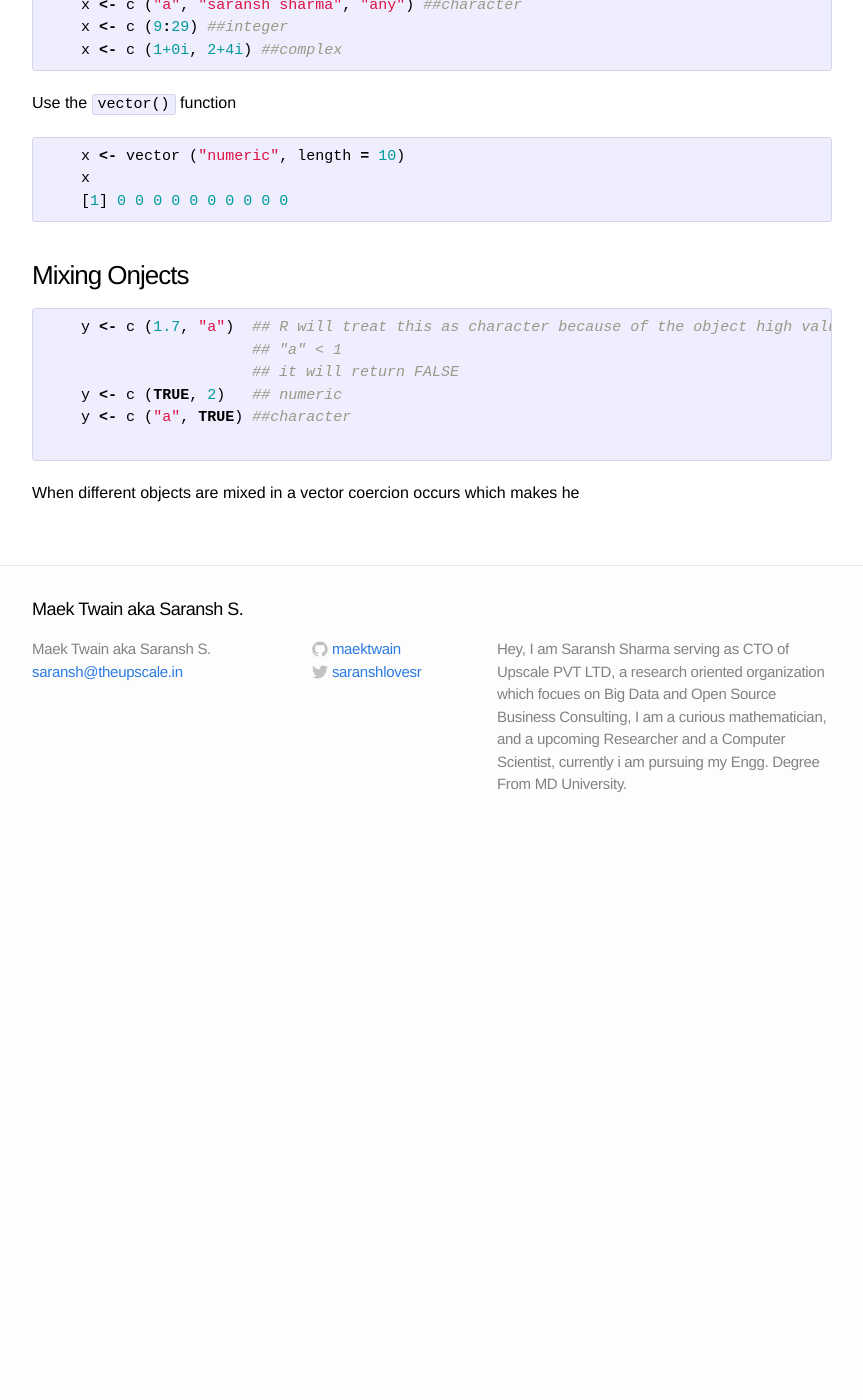
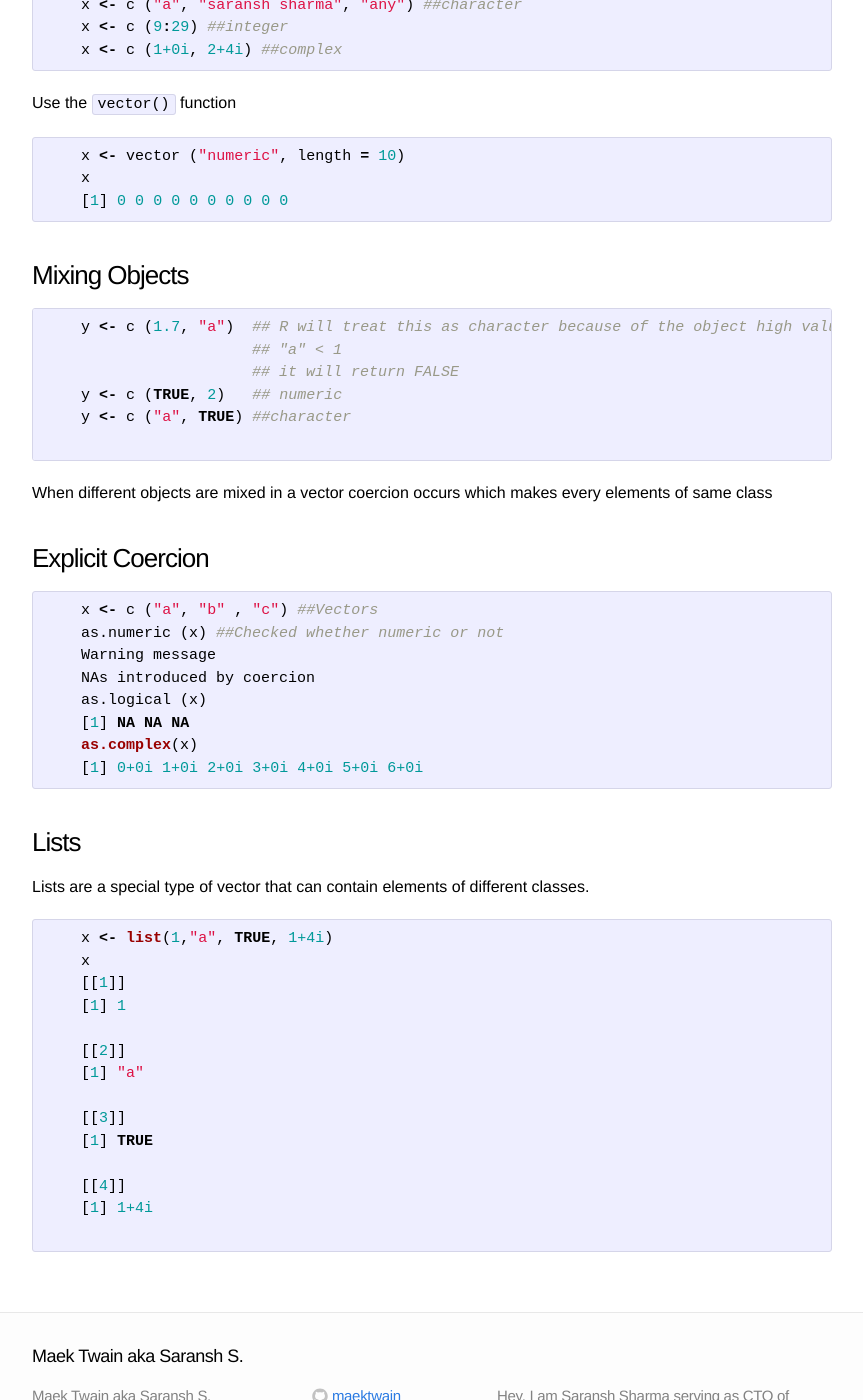
Before and after one commit to theupscale/maektwain.github.io, a Jekyll site: the page built from _posts/2015-03-04-r-vectors-and-lists-week-one.markdown, in a window 1280 px wide and 1400 px high, scrolled down 439 px. Shown: the whole window, without its empty margins (208-1071 px from the left). Built offline with Jekyll 4.4.1, drawn with Linux system fonts in a browser that asks for light colours; before the commit the page ends 1280 px from its top, so only the background shows below that.

Commit message:
New more solid codes added

```diff
--- a/_posts/2015-03-04-r-vectors-and-lists-week-one.markdown
+++ b/_posts/2015-03-04-r-vectors-and-lists-week-one.markdown
@@ -1,7 +1,7 @@
 ---
 layout: post
 title:  "R-Vectors and Lists-Week 1"
-date:   2015-03-04 23:12:00
+date:   2015-03-04 23:30:00
 categories: r
 author: Saransh Sharma
 ---
@@ -30,7 +30,7 @@ Use the `vector()` function
 
 {% endhighlight %}
 
-###Mixing Onjects
+###Mixing Objects
 
 {% highlight R %}
     y <- c (1.7, "a")  ## R will treat this as character because of the object high value in decimal comparison like 1.7 < "a" and here "a" is equal to 96 in decimal you can also compare in r console like this
@@ -42,4 +42,38 @@ Use the `vector()` function
 
 {% endhighlight %}
 
-When different objects are mixed in a vector coercion occurs which makes he
+When different objects are mixed in a vector coercion occurs which makes every elements of same class
+
+###Explicit Coercion
+
+{% highlight R %}
+    x <- c ("a", "b" , "c") ##Vectors
+    as.numeric (x) ##Checked whether numeric or not
+    Warning message
+    NAs introduced by coercion
+    as.logical (x)
+    [1] NA NA NA
+    as.complex(x)
+    [1] 0+0i 1+0i 2+0i 3+0i 4+0i 5+0i 6+0i
+{% endhighlight %}
+
+###Lists
+
+Lists are a special type of vector that can contain elements of different classes.
+
+{% highlight R %}
+    x <- list(1,"a", TRUE, 1+4i)
+    x
+    [[1]]
+    [1] 1
+
+    [[2]]
+    [1] "a"
+
+    [[3]]
+    [1] TRUE
+
+    [[4]]
+    [1] 1+4i
+
+{% endhighlight %}
```
Also changed, not shown: .c9/metadata/workspace/_posts/2015-03-04-r-vectors-and-lists-week-one.markdown, 1 other file.
